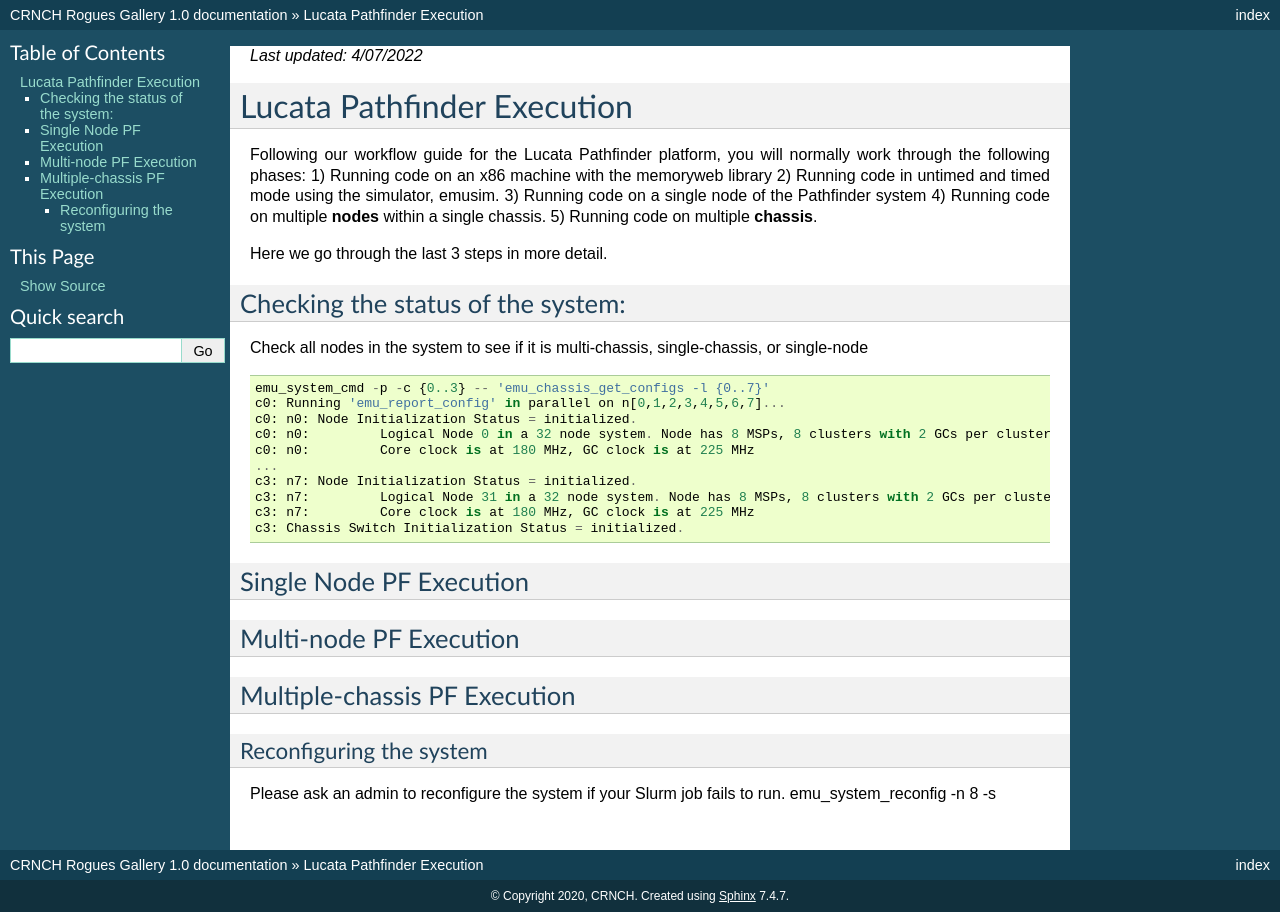
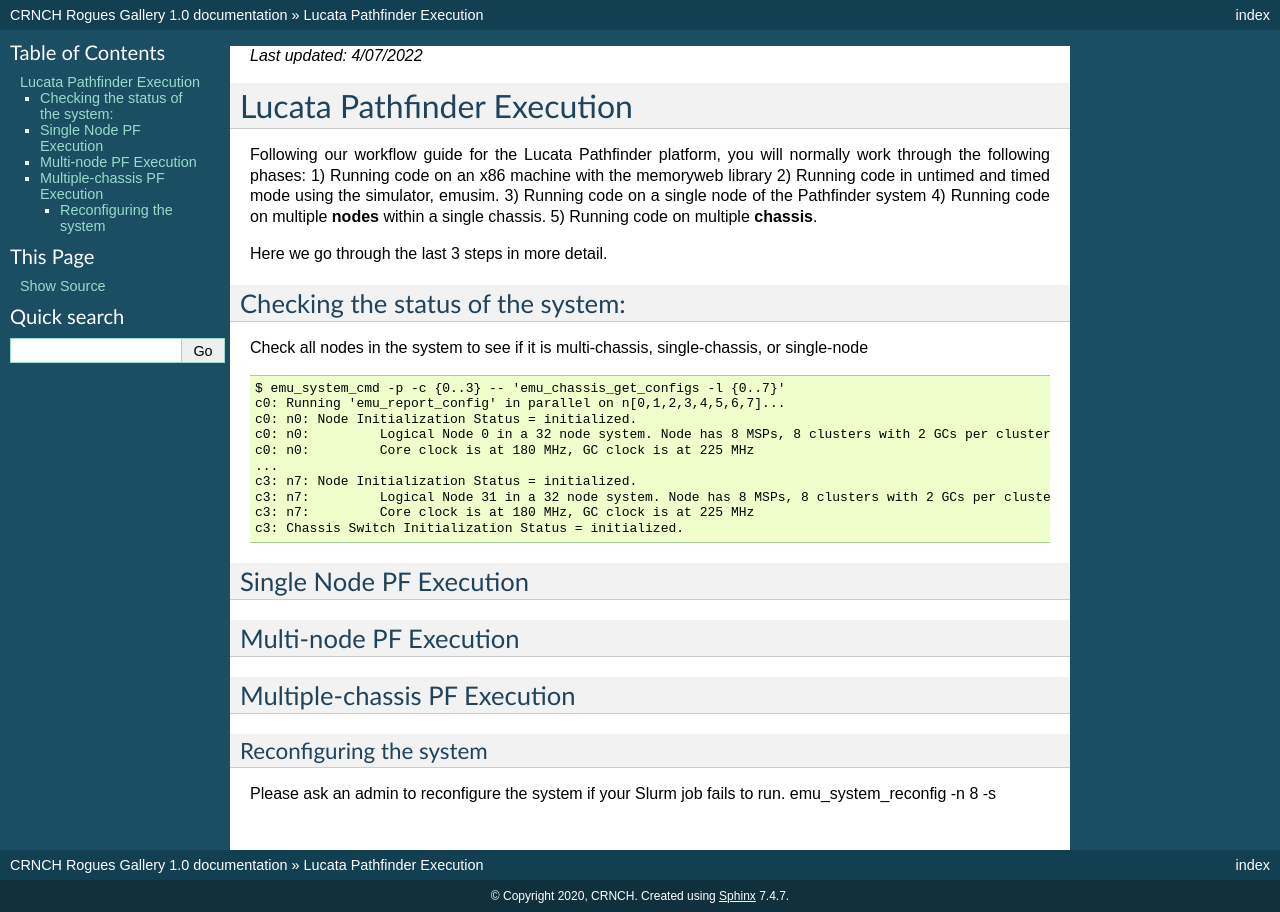
Before and after one commit to gt-crnch-rg/read-the-docs, a Sphinx documentation site: the page built from docs/lucata/lucata-pathfinder-execution.rst, in a window 1280 px wide. Built offline with Sphinx 7.4.7, drawn with Linux system fonts in a browser that asks for light colours; pages that are not in the unit, such as notebooks, are missing from menus.

```diff
--- a/docs/lucata/lucata-pathfinder-execution.rst
+++ b/docs/lucata/lucata-pathfinder-execution.rst
@@ -19,7 +19,7 @@ Check all nodes in the system to see if it is multi-chassis, single-chassis, or
 
 .. code::
 
-    emu_system_cmd -p -c {0..3} -- 'emu_chassis_get_configs -l {0..7}'
+    $ emu_system_cmd -p -c {0..3} -- 'emu_chassis_get_configs -l {0..7}'
     c0: Running 'emu_report_config' in parallel on n[0,1,2,3,4,5,6,7]...
     c0: n0: Node Initialization Status = initialized.
     c0: n0:         Logical Node 0 in a 32 node system. Node has 8 MSPs, 8 clusters with 2 GCs per cluster.
```
